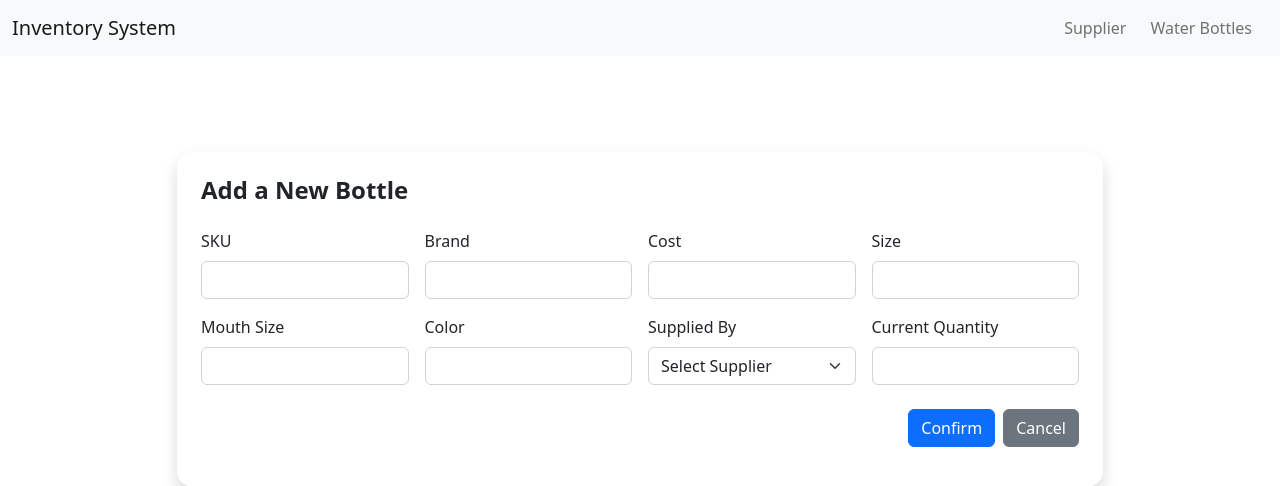
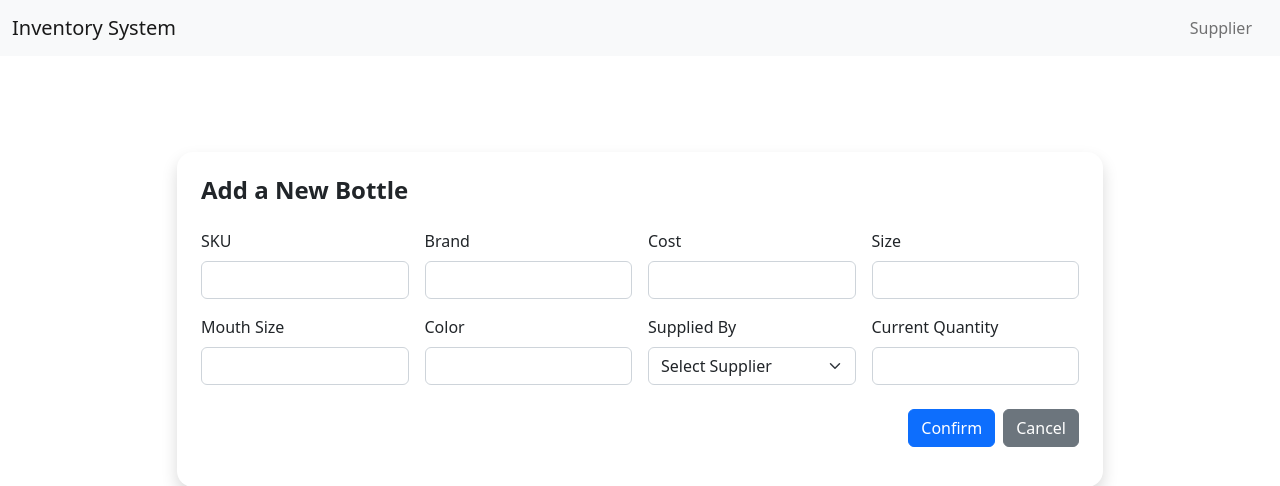
Before and after one commit to adena-wena/M6E-DjangoForms-LapuzSabandoValverde, a Django app: template Project 6/M6P-DjangoForms-LapuzSabandoValverde/MyInventoryApp/templates/MyInventoryApp/add_bottle.html in a window 1280 px wide. Shown: the top 486 px of the page. Run offline with Django 5.2, Linux system fonts and the light colour scheme; the template is opened without the code that fills it, so the values that code supplies are empty; some libraries are stand-ins or nearby versions.

Commit message:
Update base.html

```diff
--- a/Project 6/M6P-DjangoForms-LapuzSabandoValverde/MyInventoryApp/templates/MyInventoryApp/base.html
+++ b/Project 6/M6P-DjangoForms-LapuzSabandoValverde/MyInventoryApp/templates/MyInventoryApp/base.html
@@ -26,14 +26,14 @@
                    <span class="navbar-toggler-icon"></span>
              </button>
              <div class="collapse navbar-collapse" id="navbarNav">
-               <ul class="navbar-nav ms-auto mb-2 mb-lg-0">
-                 <li class="nav-item">
-                     <a class="nav-link me-2" href="{% url 'view_supplier' %}">Supplier</a>
-                 </li>
-                 <li class="nav-item">
-                     <a class="nav-link me-2" href="{% url 'view_bottles' %}">Water Bottles</a>
-                 </li>
-               </ul>
+              <ul class="navbar-nav ms-auto mb-2 mb-lg-0">
+                <li class="nav-item">
+                    <a class="nav-link me-2" href="{% url 'view_supplier' %}">Supplier</a>
+                </li>
+
+                {% block navbar_buttons %}
+                {% endblock %}
+              </ul>
              </div>
            </div>
          </nav>
```
